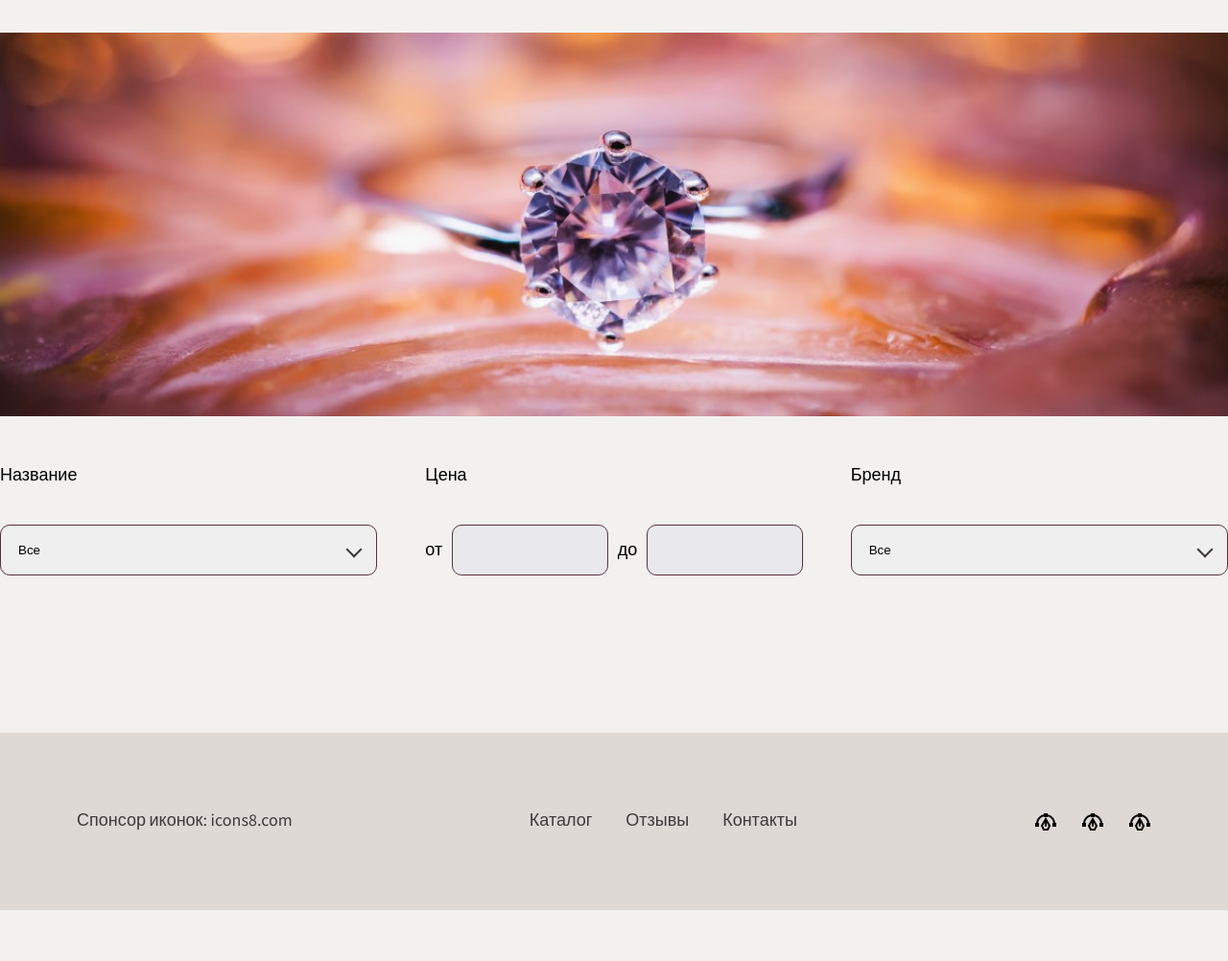
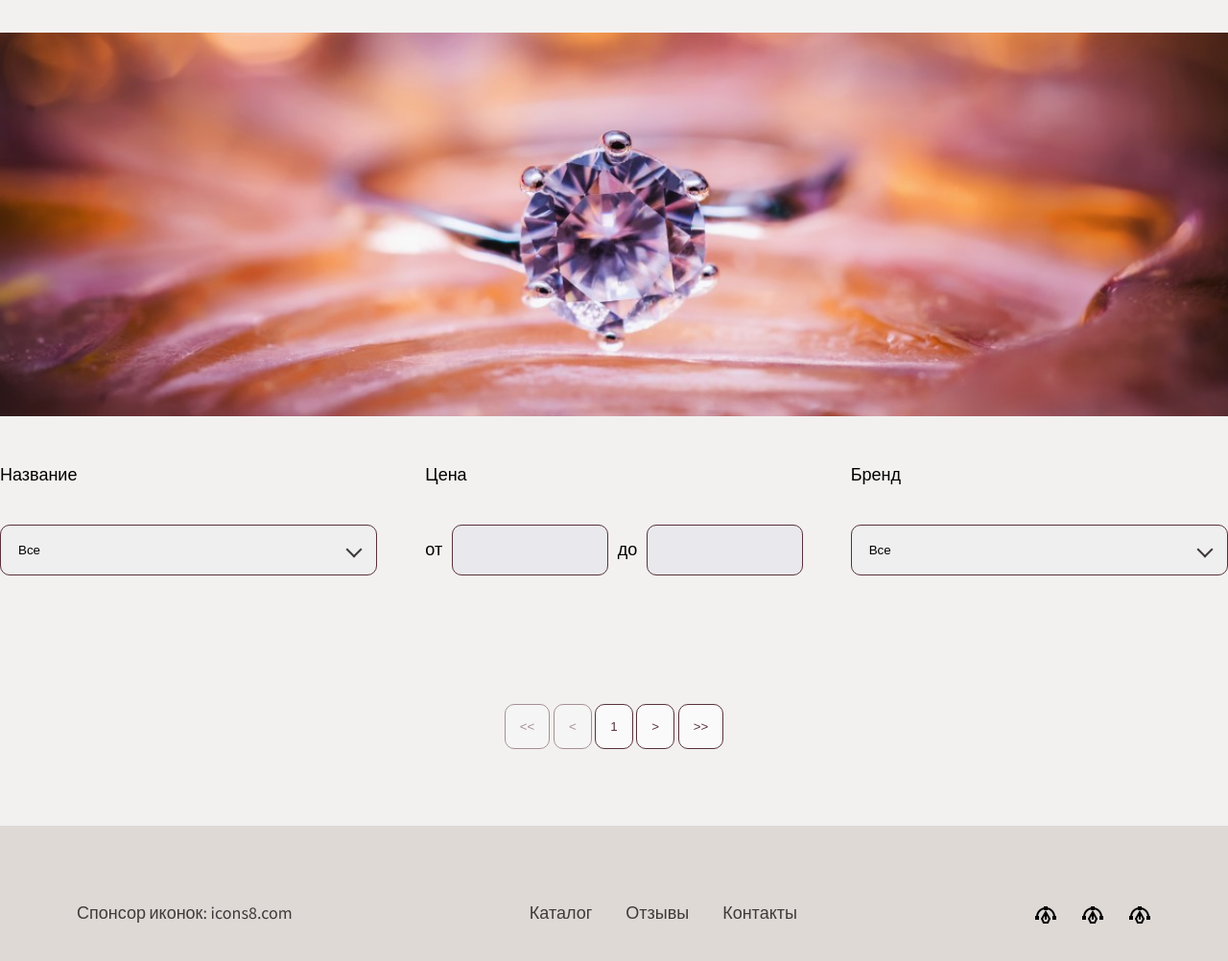
Before and after one commit to NataliaVozhdaeva/Valantis, a website built with webpack: page src/index.html in a window 1280 px wide. Shown: the part 96-1098 px from the top of the page at 96% size. Before the commit the page ends 1045 px from the top, so only its background shows below. Built offline with nearby package versions, Linux system fonts and the light colour scheme; no server answers.

Commit message:
feat: add html and css for pagination

```diff
--- a/src/css/styles.css
+++ b/src/css/styles.css
@@ -293,6 +293,33 @@
   text-decoration: underline;
 }
 
+.pagination {
+  margin: auto;
+}
+
+.pagination-btn {
+  padding: 15px;
+
+  color: var(--btn);
+
+  background-color: var(--cards);
+  border: var(--btn) solid 1px;
+  border-radius: 10px;
+
+  transition: 0.3s;
+}
+
+.pagination-btn:not([disabled]):hover {
+  color: var(--cards);
+
+  background-color: var(--btn);
+  cursor: pointer;
+}
+
+.pagination-btn[disabled] {
+  opacity: 0.5;
+}
+
 @keyframes hover {
   0% {
     width: 0;
--- a/src/index.html
+++ b/src/index.html
@@ -64,15 +64,14 @@
           </div>
         </section>
         <section class="catalog">
-          <ul class="cards list">
-            <!--  <li class="cards-item card">
-              <h4 class="card-title">ааа</h4>
-              <span class="card-id">22222</span>
-              <span class="card-price">1&nbsp;500&nbsp;&#8381;</span>
-              <span class="card-brand">ffffff</span>
-              <button class="card-btn">Заказать</button>
-            </li> -->
-          </ul>
+          <ul class="cards list"></ul>
+        </section>
+        <section class="pagination">
+          <button class="pagination-btn pagination-btn_start btn" disabled>&lt;&lt;</button>
+          <button class="pagination-btn pagination-btn_prev btn" disabled>&lt;</button>
+          <button class="pagination-btn pagination-btn_current btn">1</button>
+          <button class="pagination-btn pagination-btn_next btn">&gt;</button>
+          <button class="pagination-btn pagination-btn_finish btn">&gt;&gt;</button>
         </section>
       </main>
     </div>
--- a/src/modules/createCard.js
+++ b/src/modules/createCard.js
@@ -15,7 +15,7 @@ export const createCard = (title, id, price, brand) => {
   cardBrand.textContent = brand ? `Бренд:\u00A0${brand}` : 'Бренд неизвестен';
   const cardBtn = document.createElement('button');
   cardBtn.className = 'card-btn';
-  cardBtn.textContent = 'Заказать';
+  cardBtn.textContent = 'В корзину';
   const img = document.createElement('img');
   img.className = 'card-img';
   img.setAttribute('src', './assets/card-img.png');
--- a/src/modules/createCatalogPage.js
+++ b/src/modules/createCatalogPage.js
@@ -20,7 +20,7 @@ export const createCatalogPage = async () => {
   await createCards();
 
   if (document.querySelectorAll('.card').length < 50) {
-    console.log('alarm', document.querySelectorAll('.card').length);
+    // console.log('alarm', document.querySelectorAll('.card').length);
 
     const limit = 50 - document.querySelectorAll('.card').length;
     createCards(limit, 50);
--- a/src/modules/getData.js
+++ b/src/modules/getData.js
@@ -1,7 +1,7 @@
 import { timeStamp } from './getAuth';
 
 const getData = async (myLimit = 50, myOffset = 0) => {
-  console.log('myLimit', myLimit, 'myOffset', myOffset);
+  // console.log('myLimit', myLimit, 'myOffset', myOffset);
   try {
     const url = `http://api.valantis.store:40000/`;
     const auth = timeStamp();
```
